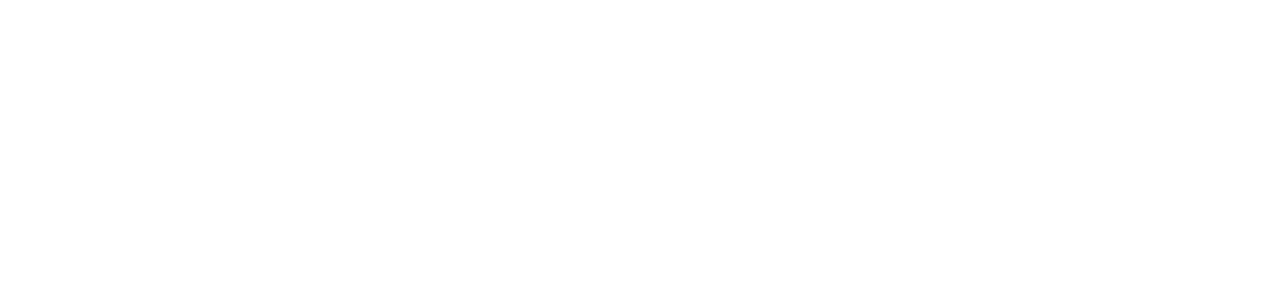
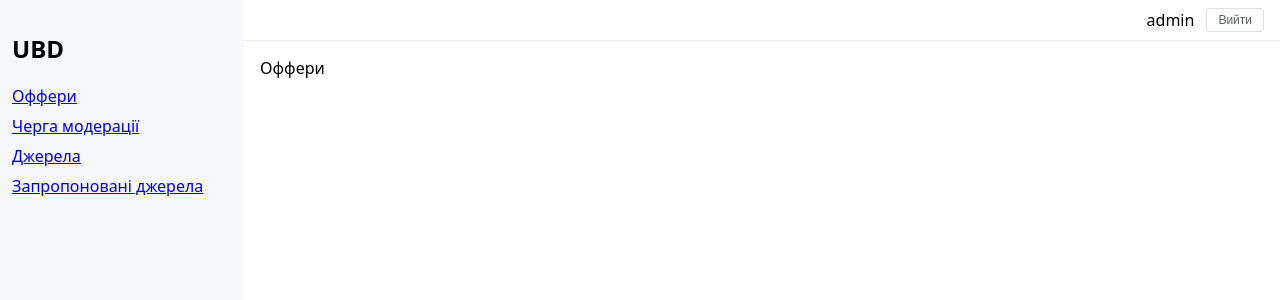
Before and after one commit to goblinxxx1/ubd_probe, a Vue app in the folder admin/: page / in a window 1280 px wide. Shown: the top 300 px of the page. Built offline with nearby package versions, Linux system fonts and the light colour scheme; sample sign-in values are in the browser's storage.

Commit message:
feat(admin): AdminLayout shell, view stubs, real route wiring

```diff
--- /dev/null
+++ b/admin/src/layouts/AdminLayout.vue
@@ -0,0 +1,47 @@
+<script setup>
+import { computed } from "vue";
+import { useRouter } from "vue-router";
+import { useAuthStore } from "@/stores/auth";
+
+const auth = useAuthStore();
+const router = useRouter();
+const isSuperAdmin = computed(() => auth.isSuperAdmin);
+
+function logout() {
+  auth.logout();
+  router.push({ name: "login" });
+}
+</script>
+
+<template>
+  <div class="admin-layout">
+    <aside class="sidebar">
+      <h1 class="logo">UBD</h1>
+      <nav>
+        <router-link :to="{ name: 'offers' }">Оффери</router-link>
+        <router-link :to="{ name: 'moderation' }">Черга модерації</router-link>
+        <router-link :to="{ name: 'sources' }">Джерела</router-link>
+        <router-link :to="{ name: 'suggested-sources' }">Запропоновані джерела</router-link>
+        <router-link v-if="isSuperAdmin" :to="{ name: 'categories' }">Категорії</router-link>
+        <router-link v-if="isSuperAdmin" :to="{ name: 'users' }">Адміни</router-link>
+      </nav>
+    </aside>
+    <div class="main">
+      <header class="topbar">
+        <span class="role">{{ auth.role }}</span>
+        <el-button size="small" @click="logout">Вийти</el-button>
+      </header>
+      <main class="content"><router-view /></main>
+    </div>
+  </div>
+</template>
+
+<style scoped lang="less">
+@import "@/styles/variables.less";
+.admin-layout { display: flex; height: 100%; }
+.sidebar { width: @sidebar-width; background: #f5f7fa; padding: 12px; }
+.sidebar nav { display: flex; flex-direction: column; gap: 8px; }
+.main { flex: 1; display: flex; flex-direction: column; }
+.topbar { display: flex; justify-content: flex-end; align-items: center; gap: 12px; padding: 8px 16px; border-bottom: 1px solid #eee; }
+.content { padding: 16px; overflow: auto; }
+</style>
--- a/admin/src/router/index.js
+++ b/admin/src/router/index.js
@@ -1,18 +1,31 @@
 import { createRouter, createWebHistory } from "vue-router";
 import { useAuthStore } from "@/stores/auth";
-
-const Placeholder = { template: "<div />" };
+import AdminLayout from "@/layouts/AdminLayout.vue";
+import LoginView from "@/views/LoginView.vue";
+import OffersListView from "@/views/OffersListView.vue";
+import ModerationQueueView from "@/views/ModerationQueueView.vue";
+import OfferFormView from "@/views/OfferFormView.vue";
+import SourcesView from "@/views/SourcesView.vue";
+import SuggestedSourcesView from "@/views/SuggestedSourcesView.vue";
+import CategoriesView from "@/views/CategoriesView.vue";
+import AdminUsersView from "@/views/AdminUsersView.vue";
 
 const routes = [
-  { path: "/login", name: "login", meta: { public: true }, component: Placeholder },
-  { path: "/", name: "offers", component: Placeholder },
-  { path: "/moderation", name: "moderation", component: Placeholder },
-  { path: "/offers/new", name: "offer-new", component: Placeholder },
-  { path: "/offers/:id/edit", name: "offer-edit", component: Placeholder },
-  { path: "/sources", name: "sources", component: Placeholder },
-  { path: "/suggested-sources", name: "suggested-sources", component: Placeholder },
-  { path: "/categories", name: "categories", meta: { superAdmin: true }, component: Placeholder },
-  { path: "/users", name: "users", meta: { superAdmin: true }, component: Placeholder },
+  { path: "/login", name: "login", meta: { public: true }, component: LoginView },
+  {
+    path: "/",
+    component: AdminLayout,
+    children: [
+      { path: "", name: "offers", component: OffersListView },
+      { path: "moderation", name: "moderation", component: ModerationQueueView },
+      { path: "offers/new", name: "offer-new", component: OfferFormView },
+      { path: "offers/:id/edit", name: "offer-edit", component: OfferFormView },
+      { path: "sources", name: "sources", component: SourcesView },
+      { path: "suggested-sources", name: "suggested-sources", component: SuggestedSourcesView },
+      { path: "categories", name: "categories", meta: { superAdmin: true }, component: CategoriesView },
+      { path: "users", name: "users", meta: { superAdmin: true }, component: AdminUsersView },
+    ],
+  },
 ];
 
 export function navigationGuard(to) {
--- /dev/null
+++ b/admin/src/views/AdminUsersView.vue
@@ -0,0 +1,4 @@
+<script setup></script>
+<template>
+  <div class="view">Адміни</div>
+</template>
--- /dev/null
+++ b/admin/src/views/CategoriesView.vue
@@ -0,0 +1,4 @@
+<script setup></script>
+<template>
+  <div class="view">Категорії</div>
+</template>
--- /dev/null
+++ b/admin/src/views/LoginView.vue
@@ -0,0 +1,4 @@
+<script setup></script>
+<template>
+  <div class="view">Вхід</div>
+</template>
--- /dev/null
+++ b/admin/src/views/ModerationQueueView.vue
@@ -0,0 +1,4 @@
+<script setup></script>
+<template>
+  <div class="view">Черга модерації</div>
+</template>
--- /dev/null
+++ b/admin/src/views/OfferFormView.vue
@@ -0,0 +1,4 @@
+<script setup></script>
+<template>
+  <div class="view">Форма оффера</div>
+</template>
--- /dev/null
+++ b/admin/src/views/OffersListView.vue
@@ -0,0 +1,4 @@
+<script setup></script>
+<template>
+  <div class="view">Оффери</div>
+</template>
--- /dev/null
+++ b/admin/src/views/SourcesView.vue
@@ -0,0 +1,4 @@
+<script setup></script>
+<template>
+  <div class="view">Джерела</div>
+</template>
--- /dev/null
+++ b/admin/src/views/SuggestedSourcesView.vue
@@ -0,0 +1,4 @@
+<script setup></script>
+<template>
+  <div class="view">Запропоновані джерела</div>
+</template>
```
Also changed, not shown: 1 other file (tests, documents, lock files or other folders).
